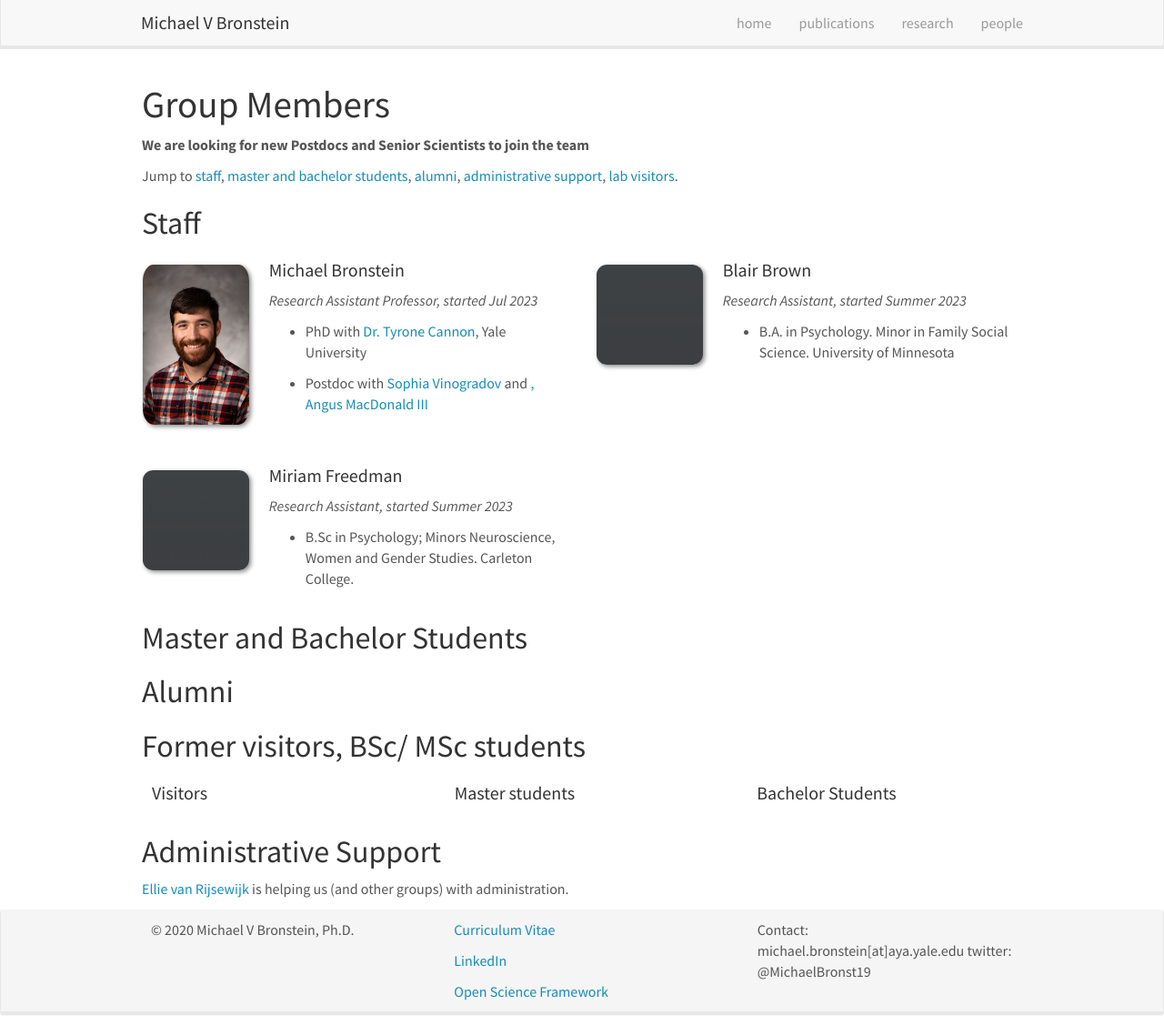
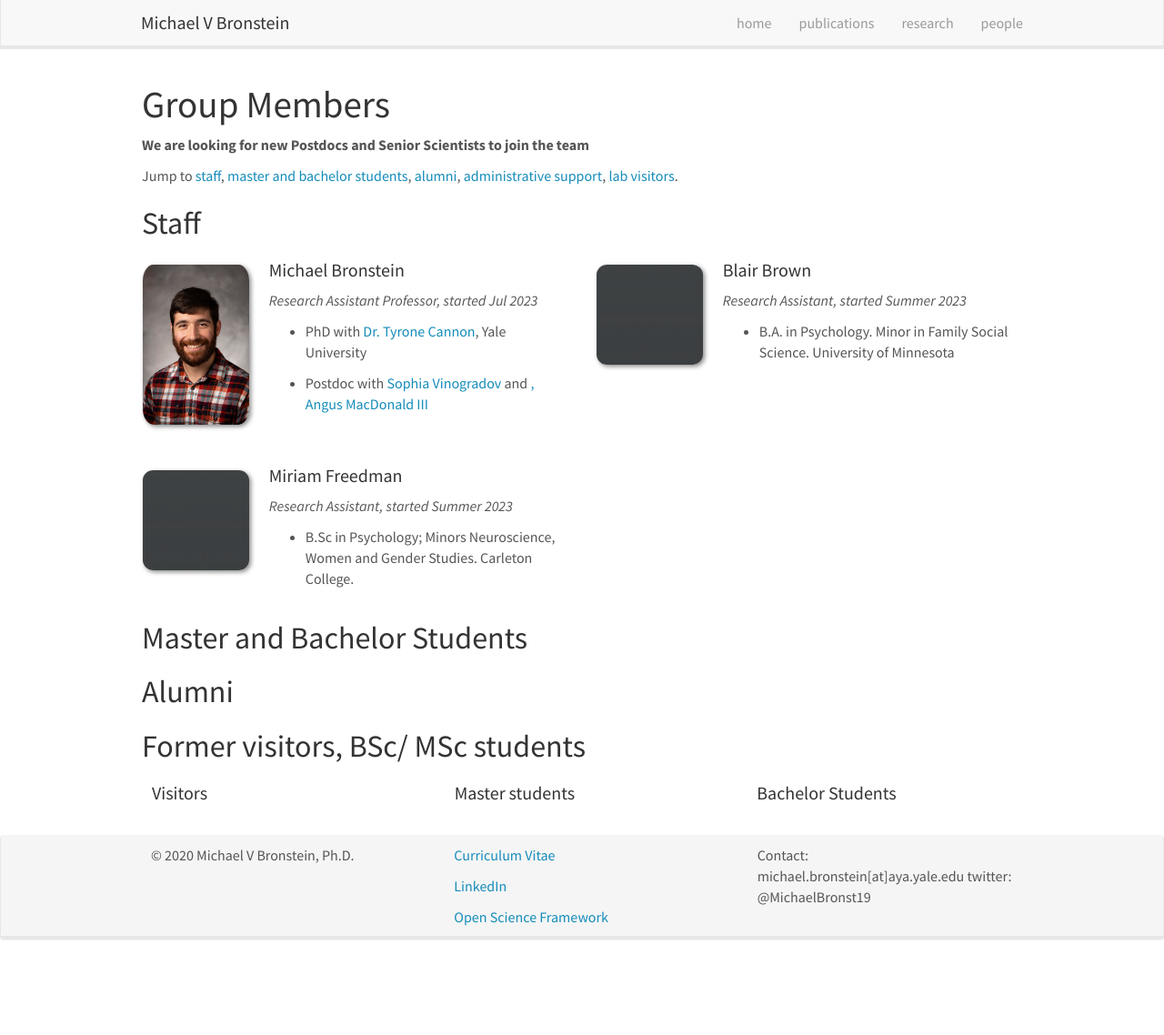
Before and after one commit to MichaelVBronstein/michaelvbronstein.github.io, a Jekyll site: the page built from _pages/team.md, in a window 1280 px wide and 1138 px high. Shown: the whole window at 91% size. Built offline with Jekyll 4.4.1, drawn with Linux system fonts in a browser that asks for light colours; nearby versions of some CDN libraries.

Commit message:
Update team.md

```diff
--- a/_pages/team.md
+++ b/_pages/team.md
@@ -190,7 +190,3 @@ Jump to [staff](#staff), [master and bachelor students](#master-and-bachelor-stu
 </div>
 
 </div>
-
-
-## Administrative Support
-<a href="mailto:Rijsewijk@Physics.LeidenUniv.nl">Ellie van Rijsewijk</a> is helping us (and other groups) with administration.
```
